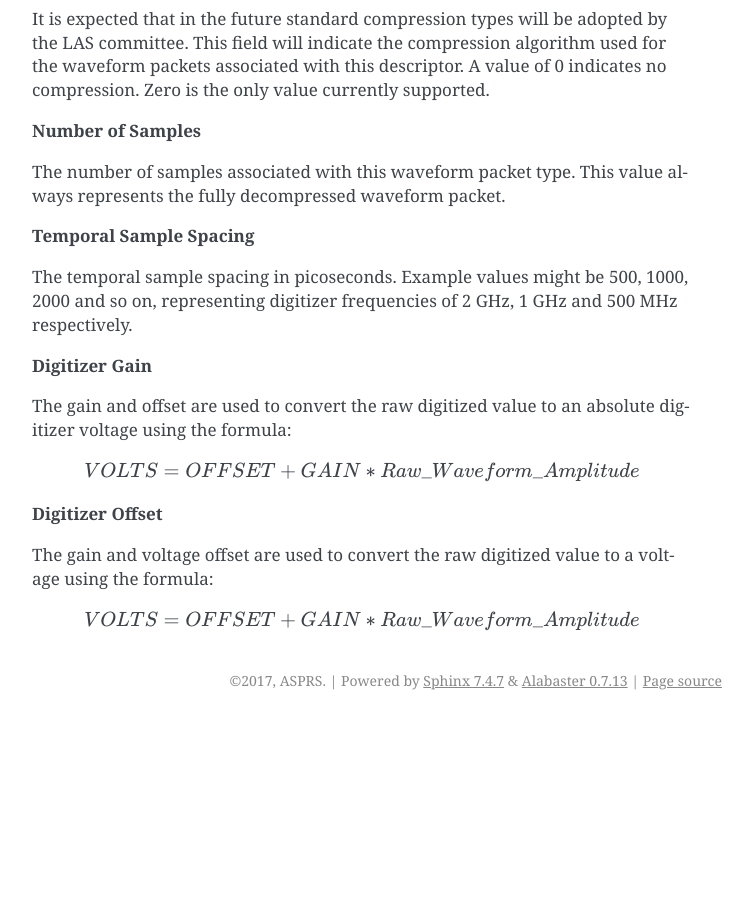
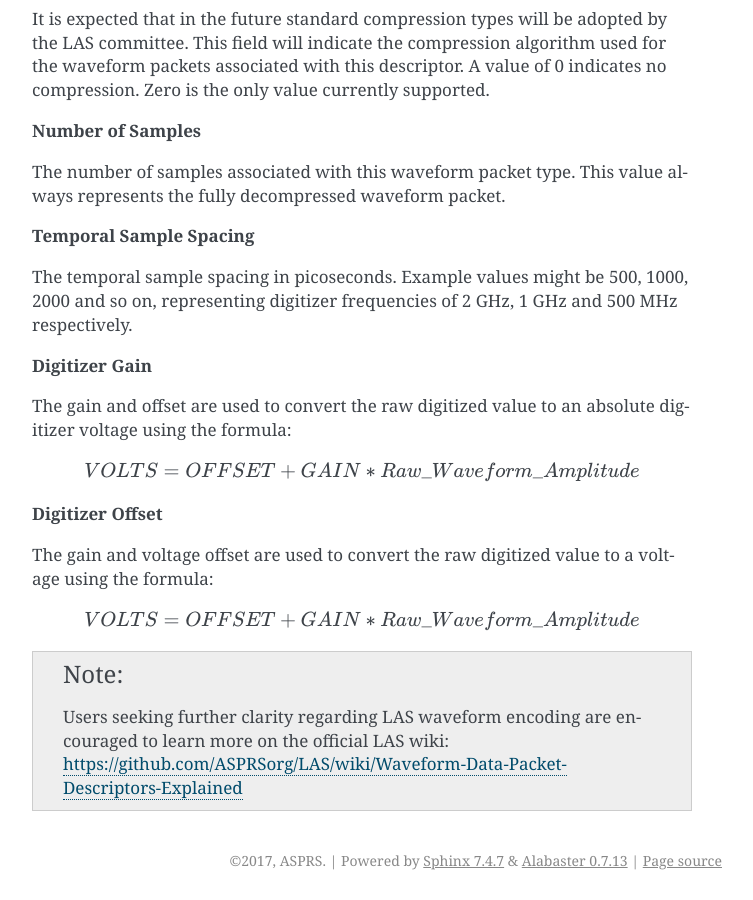
Before and after one commit to ASPRSorg/LAS, a Sphinx documentation site: the page built from source/04_optional_vlrs.txt, in a window 1280 px wide and 900 px high, scrolled down 4680 px. Shown: the whole window, without its empty margins (388-1141 px from the left). Built offline with Sphinx 7.4.7, drawn with Linux system fonts in a browser that asks for light colours; before the commit the page ends 5400 px from its top, so only the background shows below that.

Commit message:
Added links to full waveform wiki page

```diff
--- a/source/04_optional_vlrs.txt
+++ b/source/04_optional_vlrs.txt
@@ -301,3 +301,8 @@ voltage using the formula:
 .. math::
 
     VOLTS = OFFSET + GAIN * Raw\_Waveform\_Amplitude
+
+.. note::
+
+    Users seeking further clarity regarding LAS waveform encoding are encouraged
+    to learn more on the official LAS wiki: https://github.com/ASPRSorg/LAS/wiki/Waveform-Data-Packet-Descriptors-Explained
```
Also changed, not shown: 1 other file.
